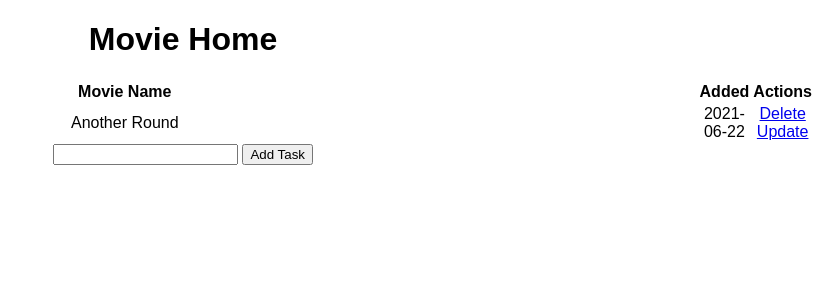
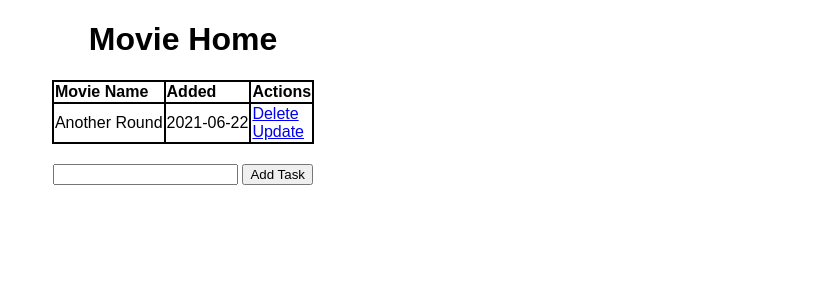
Before and after one commit to deadpool221b/Movie-App, a Flask app: page / in a window 1280 px wide. Shown: the top 300 px of the page, without its empty margins (457-1280 px from the left). Run offline with Flask 2, Linux system fonts and the light colour scheme; data comes from the database, SQL or seed files in the repository; both versions use the stored data as it was after the commit.

Commit message:
table alignment

```diff
--- a/static/css/main.css
+++ b/static/css/main.css
@@ -3,7 +3,18 @@ body{
     text-align: center;
 }
 table, th, td{
-    text-align : center;
-    width : 100%;
+    text-align : left;
     border: 5px;
+    border: 2px solid;
+    text-align: left;
+    border-color: black;
+    border-collapse: collapse;
 }
+table{
+    width: max-content;
+    margin-left: auto;
+    margin-right: auto;
+}
+form{
+    margin-top: 20px;
+}
```
Also changed, not shown: test.db.
